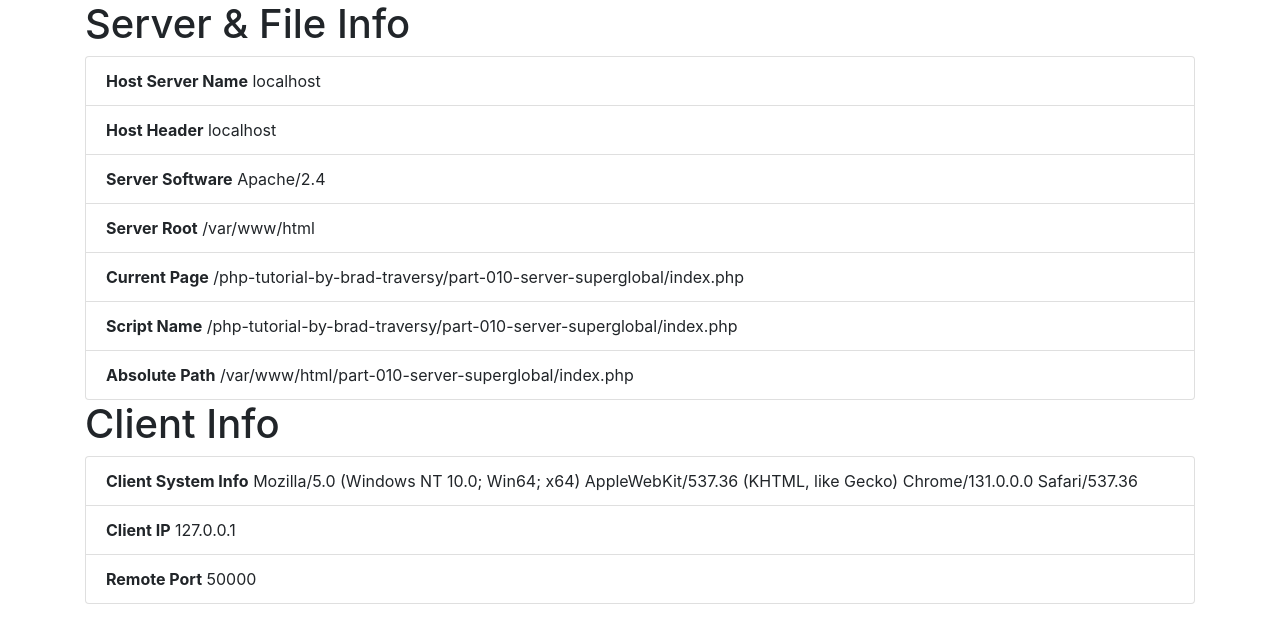
After one commit to monmima/php-tutorial-by-brad-traversy, a PHP site: page /php-tutorial-by-brad-traversy/part-010-server-superglobal/index.php in a window 1280 px wide. The commit adds this page. Shown: the top 643 px of the page. Run offline with PHP 8.4, Linux system fonts and the light colour scheme.

Commit message:
updated README.md; now at part 11 of the tutorial; renamed a bunch of PHP files; created an index page linking to all of the php files

```diff
--- a/part-004-arrays.php
+++ b/part-004.php
@@ -49,7 +49,7 @@
 	$cars = array(
 		array("Honda", 20, 10),
 		array("Toyota", 20, 10),
-		array("Ford", 20, 10),
+		array("Ford", 20, 10)
 	);
 
 	echo $cars[1][0];
--- a/part-005-loops.php
+++ b/part-005.php
@@ -72,5 +72,4 @@
         echo "<br>";
     }
 
-    // 14.31
 ?>
--- /dev/null
+++ b/part-009-includes-and-requires/contact.php
@@ -0,0 +1,5 @@
+<!-- localhost/php-tutorial-by-brad-traversy/part-009-includes-and-requires/ -->
+
+<?php include "inc/header.php"; ?>
+    <h1>Contact Page</h1>
+<?php include "inc/footer.php"; ?>
--- /dev/null
+++ b/part-009-includes-and-requires/inc/footer.php
@@ -0,0 +1,5 @@
+<footer>
+        <p>My Website &copy; 2017</p>
+    </footer>
+</body>
+</html>
--- /dev/null
+++ b/part-009-includes-and-requires/index.php
@@ -0,0 +1,5 @@
+<!-- localhost/php-tutorial-by-brad-traversy/part-009-includes-and-requires/ -->
+
+<?php include "inc/header.php"; ?>
+    <h1>Home Page</h1>
+<?php include "inc/footer.php"; ?>
--- /dev/null
+++ b/part-010-server-superglobal/index.php
@@ -0,0 +1,40 @@
+<?php include "server-info.php"; ?>
+<!DOCTYPE html>
+<html lang="en">
+<head>
+    <meta charset="UTF-8">
+    <meta name="viewport" content="width=device-width, initial-scale=1.0">
+    <title>System Info</title>
+    <!-- CSS only -->
+    <link rel="stylesheet" href="https://stackpath.bootstrapcdn.com/bootstrap/4.5.2/css/bootstrap.min.css" integrity="sha384-JcKb8q3iqJ61gNV9KGb8thSsNjpSL0n8PARn9HuZOnIxN0hoP+VmmDGMN5t9UJ0Z" crossorigin="anonymous">
+</head>
+<body>
+    <div class="container">
+        <h1>Server & File Info</h1>
+
+        <?php if($server): ?>
+            <ul class="list-group">
+                <?php foreach($server as $key => $value): ?>
+                    <li class="list-group-item">
+                        <strong><?php echo $key; ?></strong>
+                        <?php echo $value; ?>
+                    </li>
+                <?php endforeach; ?>
+            </ul>
+        <?php endif; ?>
+
+        <h1>Client Info</h1>
+
+        <?php if($server): ?>
+            <ul class="list-group">
+                <?php foreach($client as $key => $value): ?>
+                    <li class="list-group-item">
+                        <strong><?php echo $key; ?></strong>
+                        <?php echo $value; ?>
+                    </li>
+                <?php endforeach; ?>
+            </ul>
+        <?php endif; ?>
+    </div>
+</body>
+</html>
--- /dev/null
+++ b/part-010-server-superglobal/server-info.php
@@ -0,0 +1,47 @@
+<?php
+
+    // localhost/php-tutorial-by-brad-traversy/part-010-server-superglobal/server-info.php
+
+    // https://www.youtube.com/watch?v=oVJ0anq8yLA
+
+    # $_SERVER SUPERGLOBAL
+
+    // Create server array
+    $server = [
+        "Host Server Name" => $_SERVER["SERVER_NAME"],
+        "Host Header" => $_SERVER["HTTP_HOST"],
+        "Server Software" => $_SERVER["SERVER_SOFTWARE"],
+        "Server Root" => $_SERVER["DOCUMENT_ROOT"],
+        "Current Page" => $_SERVER["PHP_SELF"],
+        "Script Name" => $_SERVER["SCRIPT_NAME"],
+        "Absolute Path" => $_SERVER["SCRIPT_FILENAME"]
+    ];
+
+    // echo $server['Host Server Name'];
+    // echo "<br>";
+    // echo $server['Host Header'];
+    // echo "<br>";
+    // echo $server['Server Software'];
+    // echo "<br>";
+    // echo $server['Server Root'];
+    // echo "<br>";
+    // echo $server['Current Page'];
+    // echo "<br>";
+    // echo $server['Script Name'];
+    // echo "<br>";
+    // echo $server['Absolute Path'];
+
+    // print_r($server);
+
+    // Create client array
+
+    // echo "<h2>client</h2>";
+
+    $client = [
+        "Client System Info" => $_SERVER["HTTP_USER_AGENT"],
+        "Client IP" => $_SERVER["REMOTE_ADDR"],
+        "Remote Port" => $_SERVER["REMOTE_PORT"]
+    ];
+
+    // print_r($client);
+?>
```
Also changed, not shown: index.php (added, +27 -0 lines), part-006.php (added, +49 -0 lines), part-007.php (added, +63 -0 lines), part-008.php (added, +49 -0 lines), part-009-includes-and-requires/about.php (added, +11 -0 lines), part-009-includes-and-requires/inc/header.php (added, +13 -0 lines), README.md, part-003.php (renamed from part-003-variables.php).
